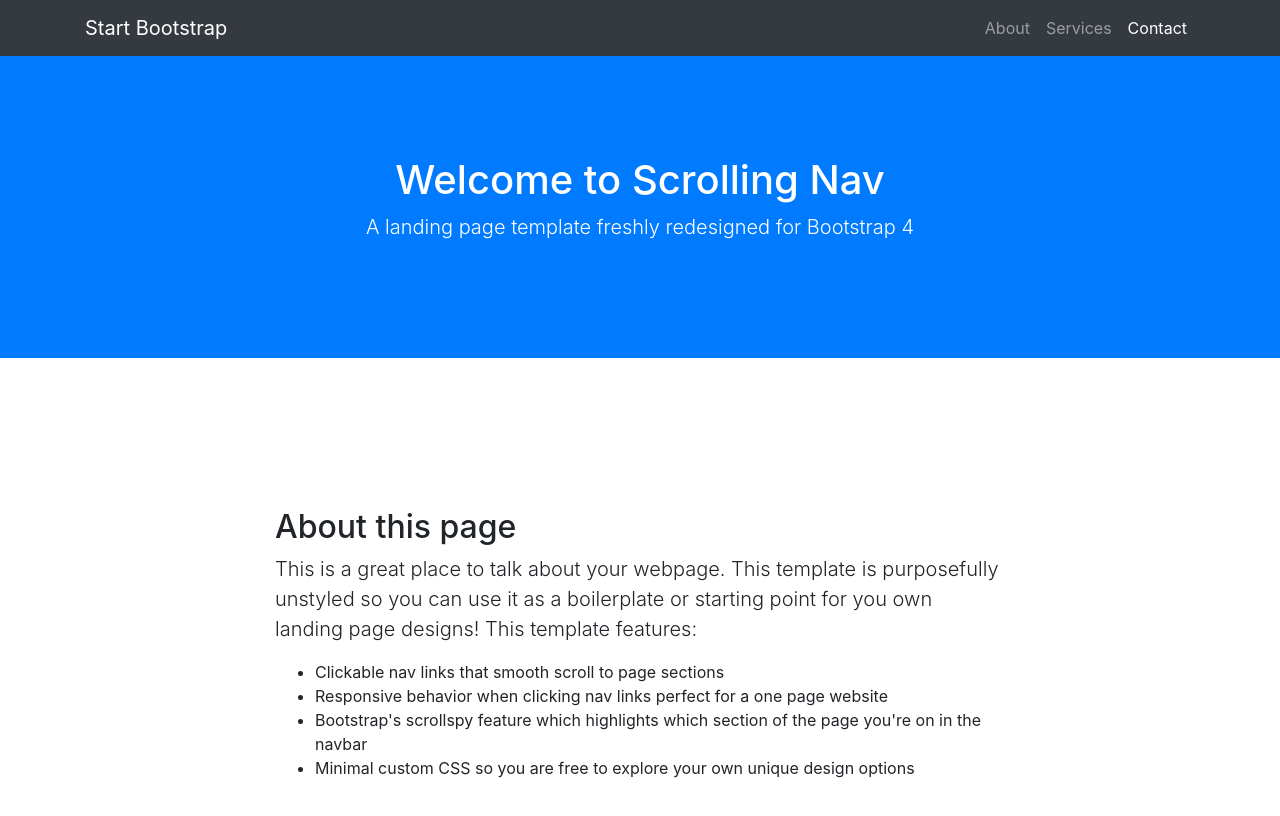
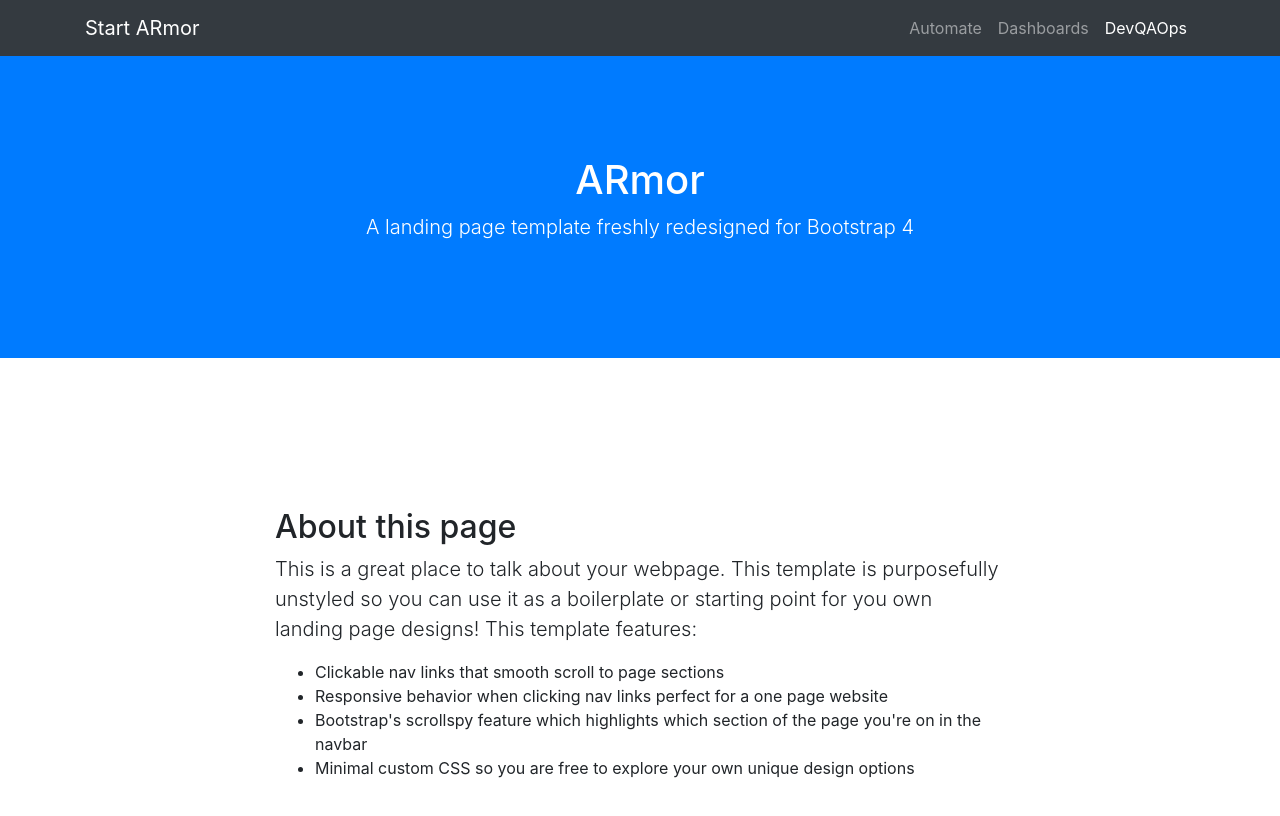
Before and after one commit to AutomationRockstars/armor, a website with bundled scripts: page index.html in a window 1280 px wide. Shown: the top 816 px of the page. Built offline with nearby package versions, Linux system fonts and the light colour scheme.

Commit message:
new page

```diff
--- a/index.html
+++ b/index.html
@@ -8,7 +8,7 @@
     <meta name="description" content="">
     <meta name="author" content="">
 
-    <title>Scrolling Nav - Start Bootstrap Template</title>
+    <title>ARmor</title>
 
     <!-- Bootstrap core CSS -->
     <link href="vendor/bootstrap/css/bootstrap.min.css" rel="stylesheet">
@@ -23,20 +23,20 @@
     <!-- Navigation -->
     <nav class="navbar navbar-expand-lg navbar-dark bg-dark fixed-top" id="mainNav">
       <div class="container">
-        <a class="navbar-brand js-scroll-trigger" href="#page-top">Start Bootstrap</a>
+        <a class="navbar-brand js-scroll-trigger" href="#page-top">Start ARmor</a>
         <button class="navbar-toggler" type="button" data-toggle="collapse" data-target="#navbarResponsive" aria-controls="navbarResponsive" aria-expanded="false" aria-label="Toggle navigation">
           <span class="navbar-toggler-icon"></span>
         </button>
         <div class="collapse navbar-collapse" id="navbarResponsive">
           <ul class="navbar-nav ml-auto">
             <li class="nav-item">
-              <a class="nav-link js-scroll-trigger" href="#about">About</a>
+              <a class="nav-link js-scroll-trigger" href="#about">Automate</a>
             </li>
             <li class="nav-item">
-              <a class="nav-link js-scroll-trigger" href="#services">Services</a>
+              <a class="nav-link js-scroll-trigger" href="#services">Dashboards</a>
             </li>
             <li class="nav-item">
-              <a class="nav-link js-scroll-trigger" href="#contact">Contact</a>
+              <a class="nav-link js-scroll-trigger" href="#contact">DevQAOps</a>
             </li>
           </ul>
         </div>
@@ -45,7 +45,7 @@
 
     <header class="bg-primary text-white">
       <div class="container text-center">
-        <h1>Welcome to Scrolling Nav</h1>
+        <h1>ARmor</h1>
         <p class="lead">A landing page template freshly redesigned for Bootstrap 4</p>
       </div>
     </header>
```
